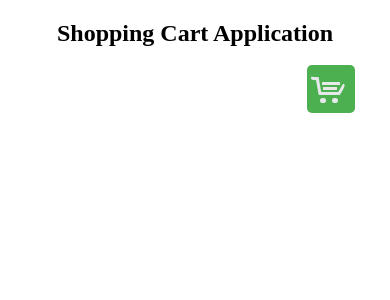
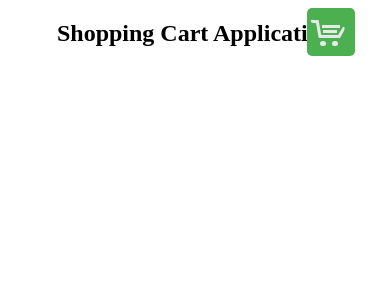
Before and after one commit to Raj2912/Shopping, an Angular app: page /home in a window 390 px wide. Shown: the top 300 px of the page. Built offline with nearby package versions, Linux system fonts and the light colour scheme; no server answers.

Commit message:
css changes

```diff
--- a/src/styles.css
+++ b/src/styles.css
@@ -80,14 +80,6 @@
     float: none;
   }
 
-  .icon-cart{
-    top: 65px !important;
-  }
-
-  .plus{
-    margin-left: 0px;
-  }
-
   .img-div {
     float: none;
   }
@@ -96,14 +88,6 @@
 @media screen and (max-width: 340px) {
   .img {
     float: none;
-  }
-
-  .icon-cart{
-    top: 65px !important;
-  }
-
-  .plus{
-    margin-left: 0px;
   }
 
   .img-div {
```
Also changed, not shown: 4 other files (tests, documents, lock files or other folders).
